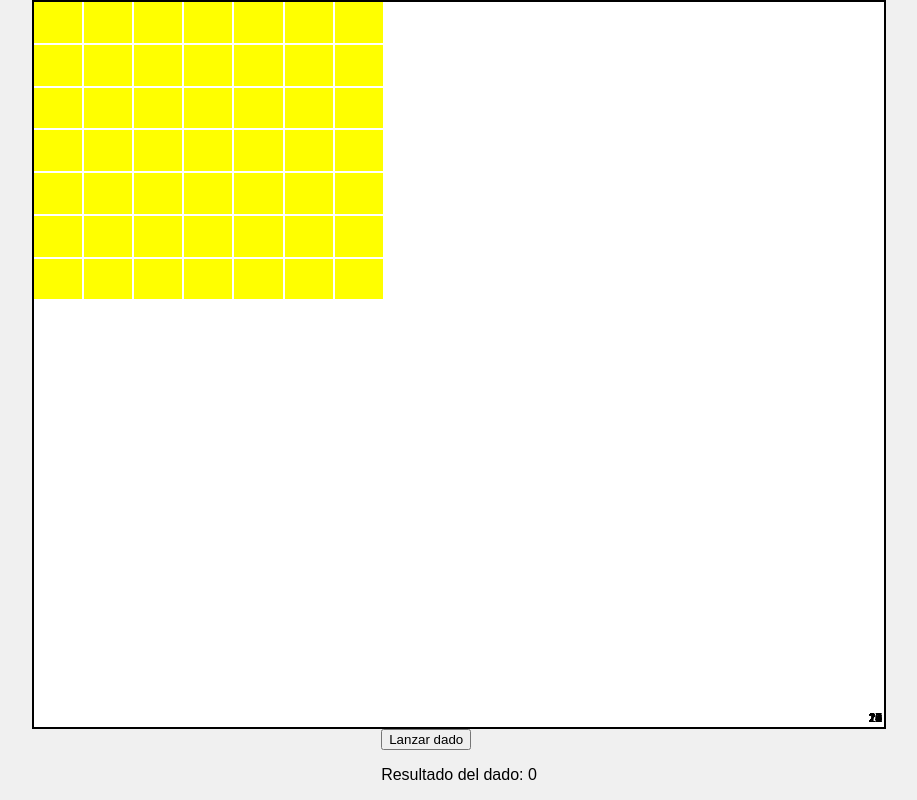
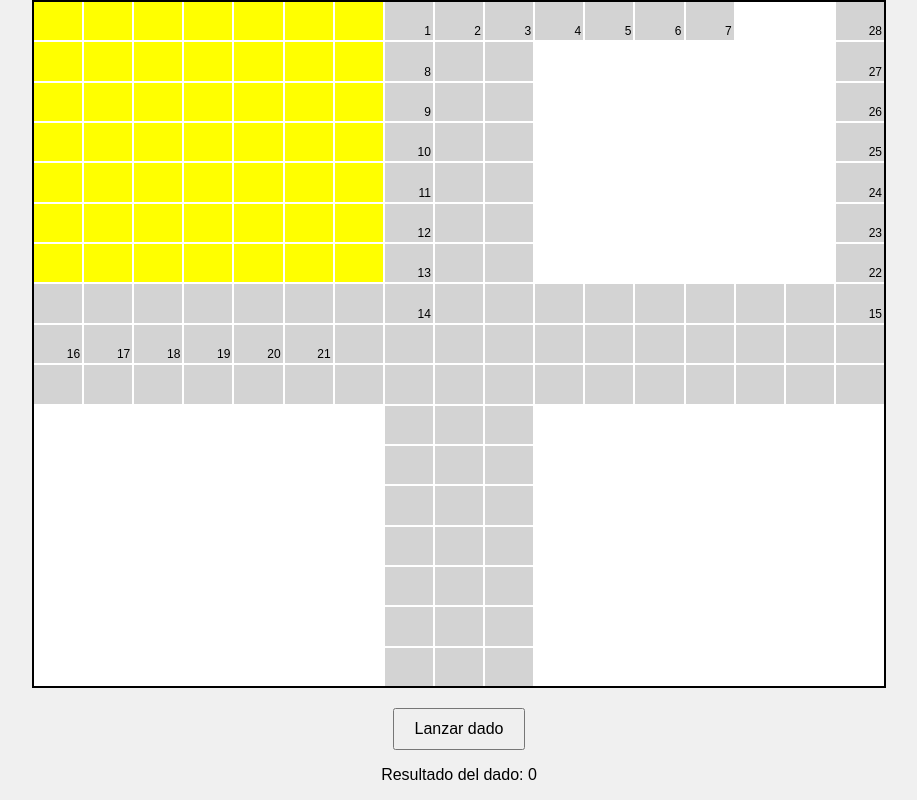
Before and after one commit to Satoo52/Parchis, a plain HTML site: page docs/index.html in a window 1280 px wide. Shown: the whole page, without its empty margins (181-1098 px from the left). Drawn offline with Linux system fonts and the light colour scheme.

Commit message:
Update styles.css

```diff
--- a/docs/styles.css
+++ b/docs/styles.css
@@ -30,20 +30,38 @@ body {
     }
 }
 
-.yellow {
-    background-color: yellow;
+.red { background-color: red; }
+.green { background-color: green; }
+.yellow { background-color: yellow; }
+.blue { background-color: blue; }
+.safe { background-color: lightgray; }
+
+#controls {
+    margin-top: 20px;
+    text-align: center;
 }
 
-.blue {
-    background-color: blue;
+button {
+    padding: 10px 20px;
+    font-size: 16px;
+    cursor: pointer;
 }
 
-.green {
-    background-color: green;
+.casilla {
+    display: flex;
+    align-items: center;
+    justify-content: center;
+    font-size: 10px;
+    color: black;
+    position: relative; /* Añadido para alinear correctamente las fichas */
 }
 
-.red {
-    background-color: red;
+/* Cambiar color específico */
+#board > div:nth-child(17n+9),
+#board > div:nth-child(17n+10),
+#board > div:nth-child(17n+11),
+#board > div:nth-child(8*17+1):nth-last-child(-n+10*17) {
+    background-color: white !important; /* Cambia el color de fondo de las columnas y filas centrales a blanco */
 }
 
 /* Numerar casillas seguras */
@@ -55,16 +73,3 @@ body {
     font-size: 12px;
     color: black;
 }
-
-/* Mostrar solo las casillas en las esquinas */
-#board > div:nth-child(1),
-#board > div:nth-child(17),
-#board > div:nth-child(289),
-#board > div:nth-child(273) {
-    display: block;
-}
-
-/* Mostrar los números de las casillas seguras */
-.safe::after {
-    display: block;
-}
```
